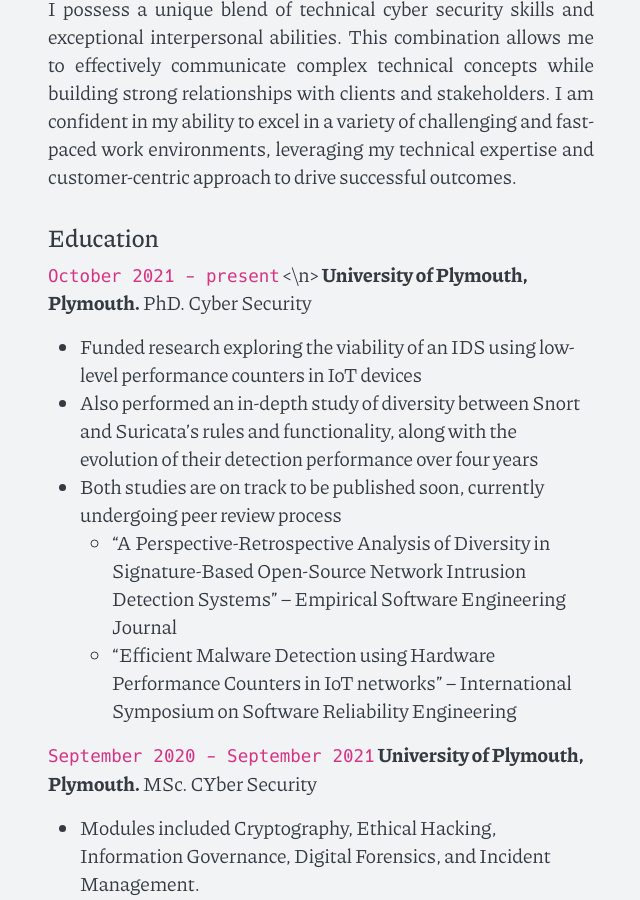
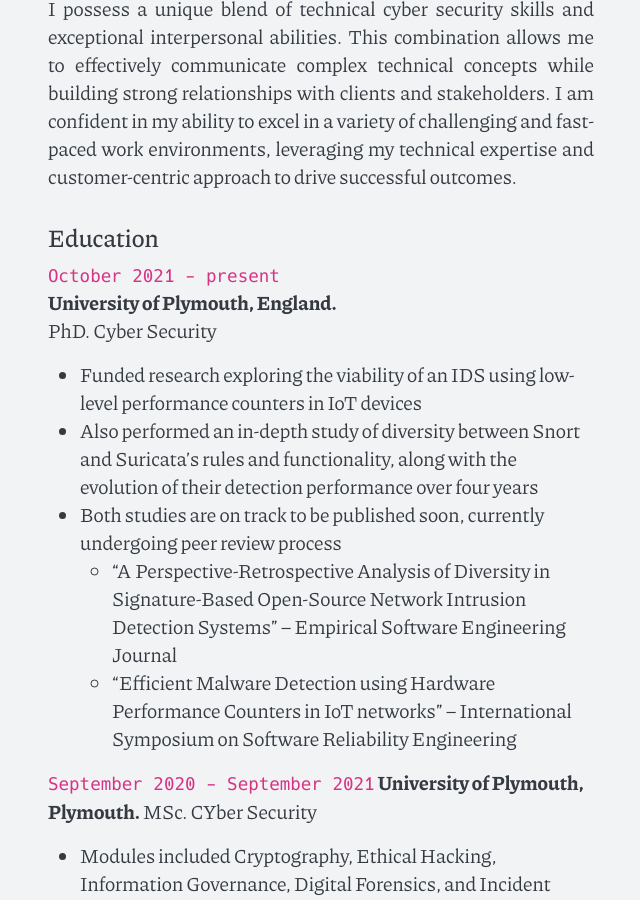
Before and after one commit to ShashwatAdh/ShashwatAdh.github.io, a Jekyll site: the page built from cv.md, in a window 1280 px wide and 900 px high, scrolled down 620 px. Shown: the whole window, without its empty margins (319-959 px from the left). Built offline with Jekyll 4.4.1, drawn with Linux system fonts in a browser that asks for light colours.

Commit message:
Update cv.md

```diff
--- a/cv.md
+++ b/cv.md
@@ -18,8 +18,8 @@ A highly motivated recent graduate with a master's degree in cyber security seek
 ## Education
 
 
-`October 2021 - present`  <\n>
-__University of Plymouth, Plymouth.__
+`October 2021 - present`  <br>
+__University of Plymouth, England.__
 PhD. Cyber Security
 
 * Funded research exploring the viability of an IDS using low-level performance counters in IoT
```
